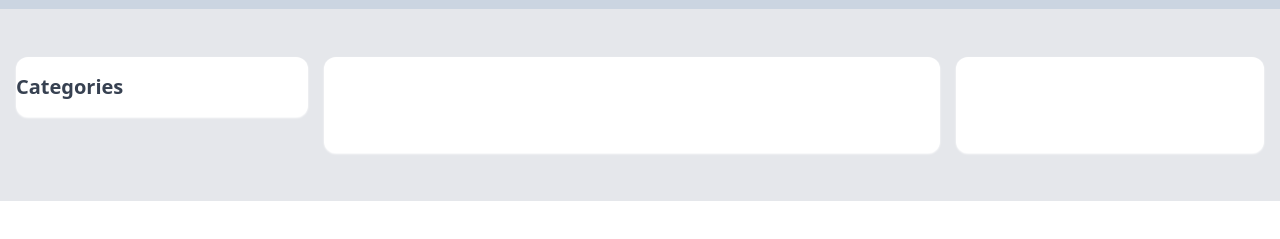
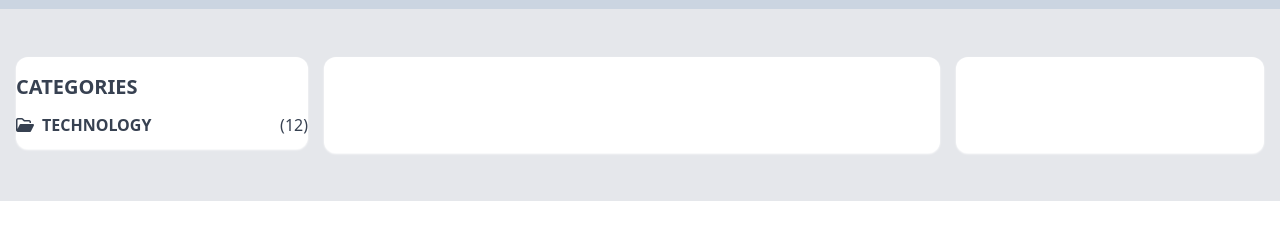
Before and after one commit to greenviewsoft/tailwindcss--blog, a website: page index.html in a window 1280 px wide. Shown: the part 115-354 px from the top of the page. Drawn offline with nearby package versions, Linux system fonts and the light colour scheme.

Commit message:
first commit

```diff
--- a/index.html
+++ b/index.html
@@ -72,7 +72,22 @@
           <div class="container mx-auto px-4 flex ">
                <div class="w-3/12 " >
                     <div class="bg-white shadow-sm shadow-white rounded-xl py-4 mr-4" >
-                         <h3 class="text-xl font-semibold text-gray-700 font-roboto" >Categories</h3>
+                         <h3 class="text-xl font-semibold text-gray-700 font-roboto uppercase  " >Categories</h3>
+                    <!--Start Category Sidebar-->
+            <div class="text-gray-700 space-y-2 mt-4">
+               <a href="#" class="flex items-center font-semibold leading-4 uppercase  hover:text-blue-700 transition" >
+
+             <span class="mr-2">
+           <i class="far fa-folder-open"></i>
+          </span>
+          <span>Technology</span>
+          <span class="font-normal ml-auto">(12) </span>
+               </a>
+
+
+            </div>
+            <!--end Category Sidebar-->
+
                     </div>
                </div>
                <div class="w-6/12 bg-white shadow-sm shadow-white rounded-xl py-12 mr-4" ></div>
```
Also changed, not shown: 1 other file.
